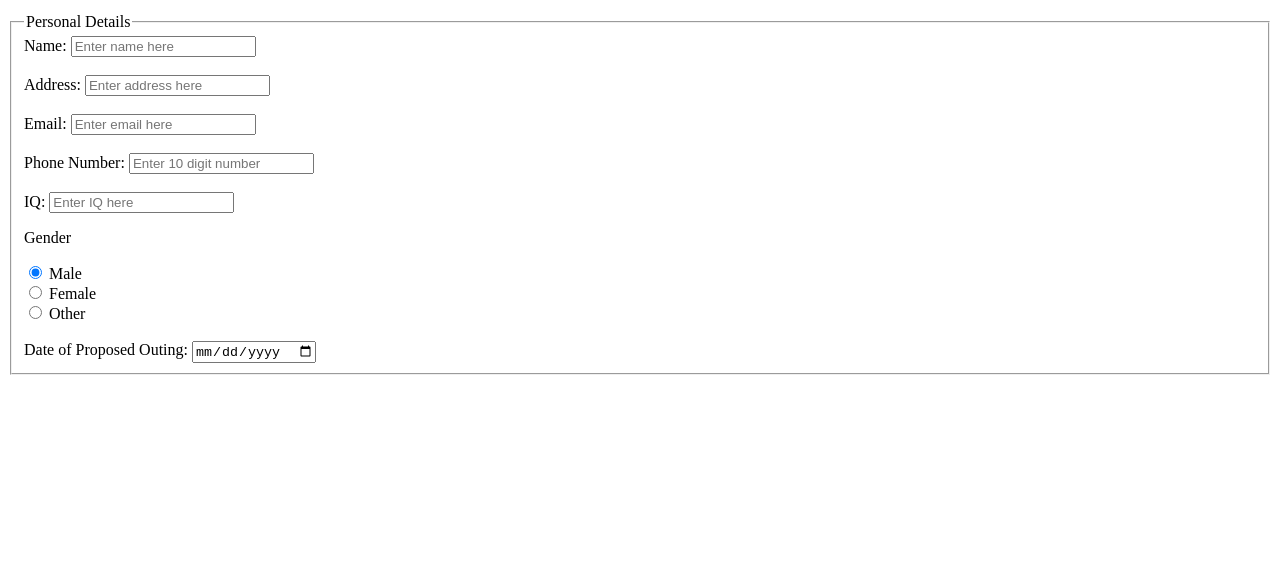
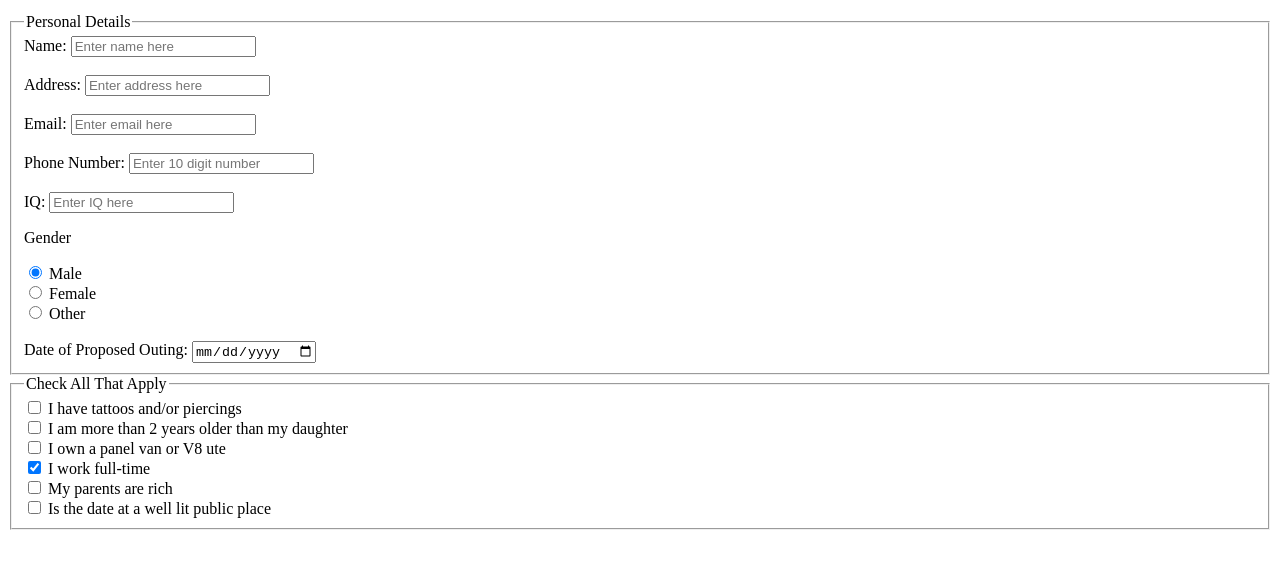
Before and after one commit to damianmtz73/survey-form-practice, a plain HTML site: page index.html in a window 1280 px wide. Shown: the part 101-670 px from the top of the page. Drawn offline with Linux system fonts and the light colour scheme.

Commit message:
start of new fieldSet, added checkBox with inputs

```diff
--- a/index.html
+++ b/index.html
@@ -59,6 +59,27 @@
                             <input type="date" name="date" id="date">
                         </div>
                 </fieldset>
+                <fieldset>
+                    <legend>Check All That Apply</legend>
+                    <input type="checkbox" name="tattosPiercings" id="tattosPiercings">
+                    <label for="tattosPiercings">I have tattoos and/or piercings</label>
+                    <br>
+                    <input type="checkbox" name="yearsOlder" id="yearsOlder">
+                    <label for="yearsOlder">I am more than 2 years older than my daughter</label>
+                    <br>
+                    <input type="checkbox" name="typeCar" id="typeCar">
+                    <label for="typeCar"> I own a panel van or V8 ute</label>
+                    <br>
+                    <input type="checkbox" name="work" id="work" checked>
+                    <label for="work">I work full-time </label>
+                    <br>
+                    <input type="checkbox" name="parents" id="parents">
+                    <label for="parents">My parents are rich</label>
+                    <br>
+                    <input type="checkbox" name="dateLight" id="dateLight">
+                    <label for="dateLight">Is the date at a well lit public place</label>
+
+                </fieldset>
             </form>
         </div>
     </main>
```
